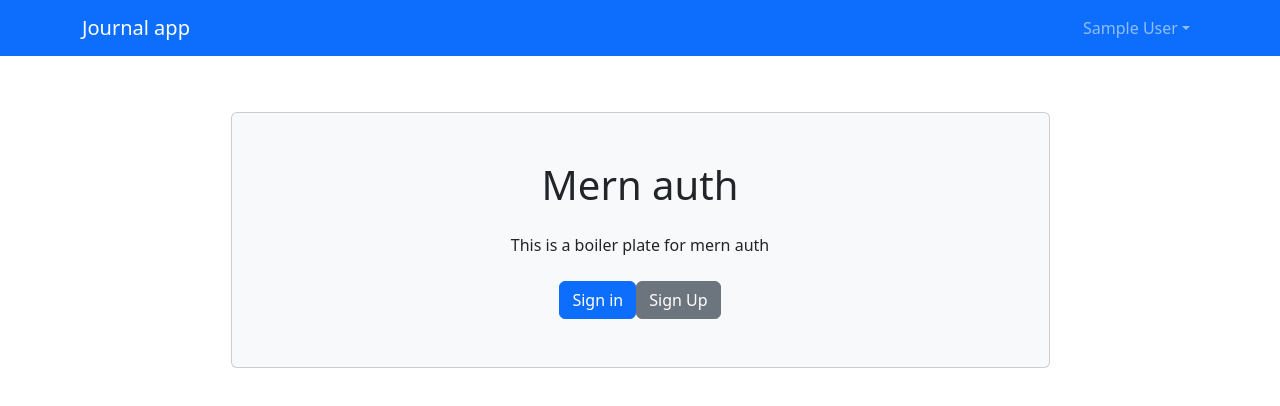
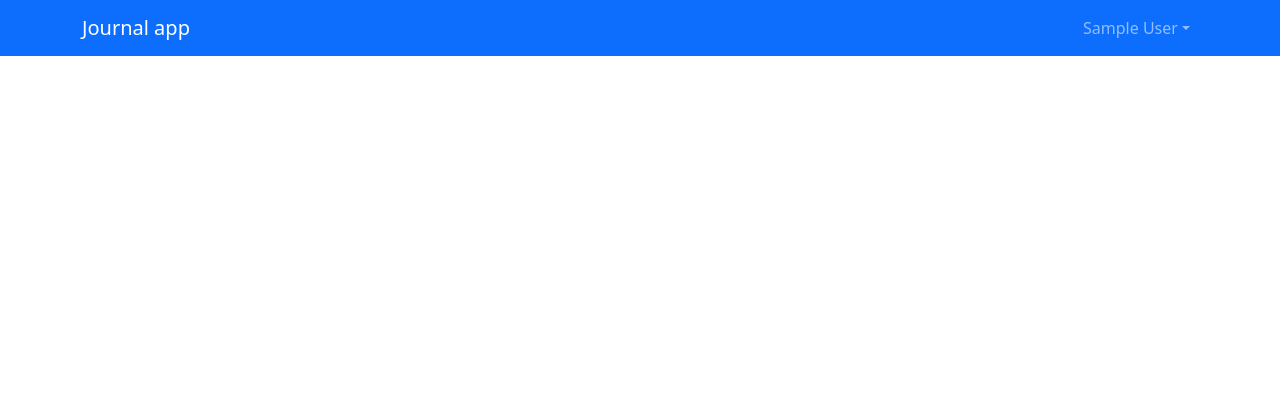
Before and after one commit to irinamihai150/mern-auth, a React (Vite) app in the folder frontend/: page / in a window 1280 px wide. Shown: the top 406 px of the page. Built offline with nearby package versions, Linux system fonts and the light colour scheme; sample sign-in values are in the browser's storage.

Commit message:
remove compo

```diff
--- a/frontend/src/main.jsx
+++ b/frontend/src/main.jsx
@@ -11,7 +11,7 @@ import "./index.css"
 import "bootstrap/dist/css/bootstrap.min.css"
 import store from "./store"
 import { Provider } from "react-redux"
-import HomeScreen from "./screens/HomeScreen"
+// import HomeScreen from "./screens/HomeScreen"
 import LoginScreen from "./screens/LoginScreen.jsx"
 import RegisterScreen from "./screens/RegisterScreen.jsx"
 import ProfileScreen from "./screens/ProfileScreen.jsx"
@@ -20,7 +20,7 @@ import PrivateRoute from "./components/PrivateRoute.jsx"
 const router = createBrowserRouter(
 	createRoutesFromElements(
 		<Route path='/' element={<App />}>
-			<Route index={true} path='/' element={<HomeScreen />} />
+			{/* <Route index={true} path='/' element={<HomeScreen />} /> */}
 			<Route path='/login' element={<LoginScreen />} />
 			<Route path='/register' element={<RegisterScreen />} />
 			<Route path='' element={<PrivateRoute />}>
```
